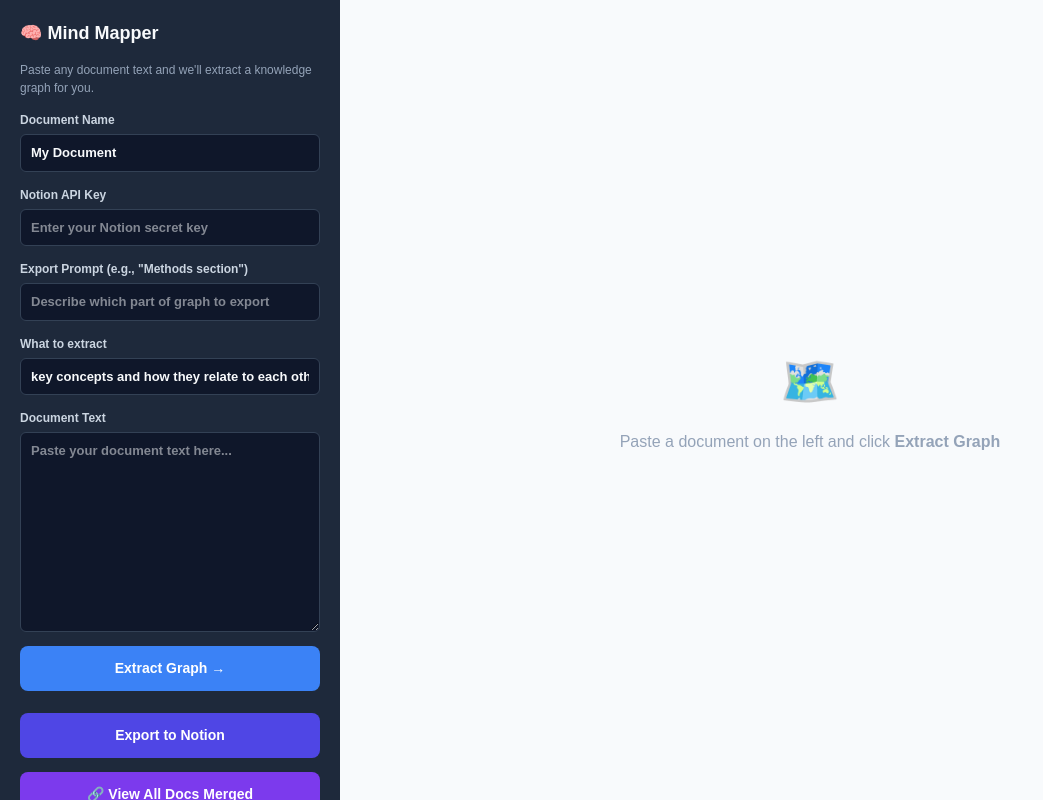
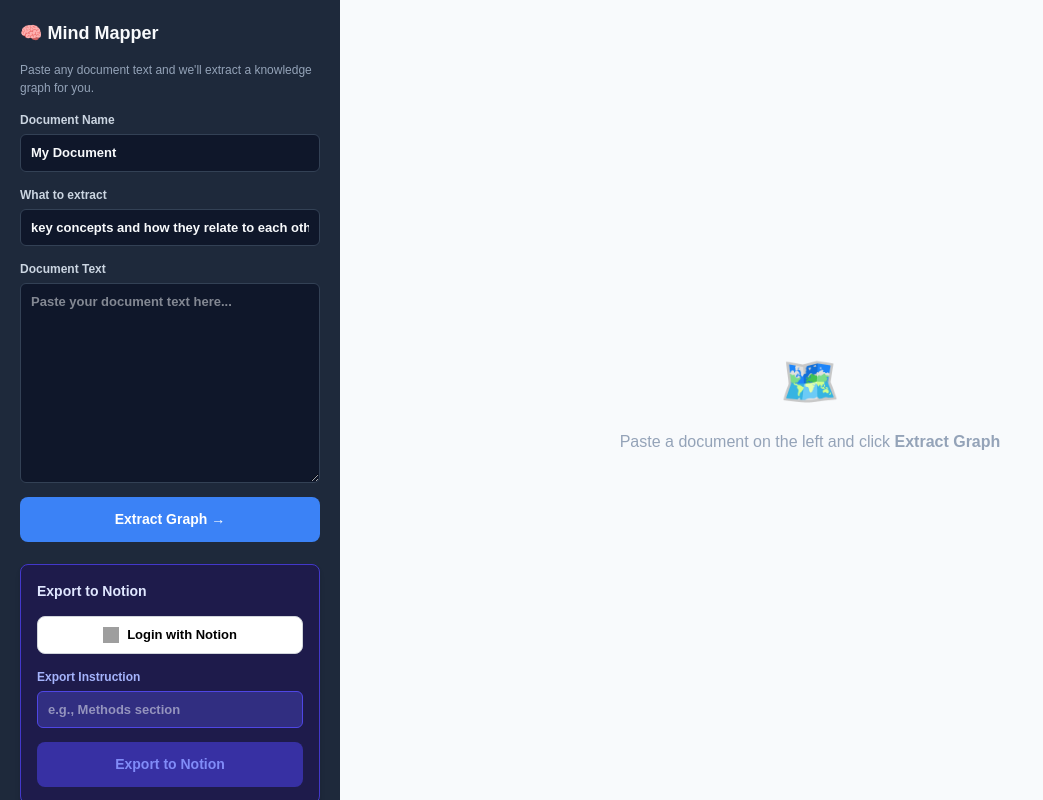
Before and after one commit to sheenkerr/CS5224-Group-Project, a React (Vite) app: page /mindmap in a window 1280 px wide. Shown: the whole page, without its empty margins (0-1043 px from the left). Built offline with nearby package versions, Linux system fonts and the light colour scheme; no server answers; grey boxes are pictures that could not be loaded.

Commit message:
Improve notion integration by using oAuth instead of API key input

```diff
--- a/src/pages/MindMapPage.tsx
+++ b/src/pages/MindMapPage.tsx
@@ -4,7 +4,7 @@
 // Place in: src/pages/MindMapPage.tsx
 // ─────────────────────────────────────────────
 
-import { useState } from "react";
+import { useState, useEffect, useRef } from "react";
 import MindMapViewer from "../components/MindMapViewer";
 import { MindMap } from "../../backend/src/applets/mindmapper/types";
 
@@ -30,6 +30,74 @@ export default function MindMapPage({ prefillText, prefillName }: MindMapPagePro
 
   const [viewMode, setViewMode] = useState<"single" | "merged">("single");
   const [mergedGraph, setMergedGraph] = useState<MindMap | null>(null);
+
+  const oauthCalled = useRef(false);
+
+  // Handle Notion OAuth callback
+  useEffect(() => {
+    const savedText = localStorage.getItem("mindmap_documentText");
+    const savedName = localStorage.getItem("mindmap_documentName");
+    const savedExtPrompt = localStorage.getItem("mindmap_extractionPrompt");
+    const savedExpPrompt = localStorage.getItem("mindmap_exportPrompt");
+
+    if (savedText !== null && !documentText) setDocumentText(savedText);
+    if (savedName !== null) setDocumentName(savedName);
+    if (savedExtPrompt !== null) setExtractionPrompt(savedExtPrompt);
+    if (savedExpPrompt !== null) setExportPrompt(savedExpPrompt);
+
+    const urlParams = new URLSearchParams(window.location.search);
+    const code = urlParams.get("code");
+
+    if (code && !oauthCalled.current) {
+      oauthCalled.current = true;
+      // Clear code from URL immediately to prevent strict-mode double fetch
+      window.history.replaceState({}, document.title, window.location.pathname);
+
+      setLoading(true);
+      fetch(`${API_BASE}/api/mindmapper/notion-token`, {
+        method: "POST",
+        headers: { "Content-Type": "application/json" },
+        body: JSON.stringify({ code }),
+      })
+        .then((res) => res.json())
+        .then((data) => {
+          if (data.success && data.access_token) {
+            setNotionApiKey(data.access_token);
+            // Optionally clear localStorage now that we're back
+            localStorage.removeItem("mindmap_documentText");
+            localStorage.removeItem("mindmap_documentName");
+            localStorage.removeItem("mindmap_extractionPrompt");
+            localStorage.removeItem("mindmap_exportPrompt");
+          } else {
+            setError(data.error || "Failed to exchange Notion token");
+          }
+        })
+        .catch((err) => setError(err.message))
+        .finally(() => setLoading(false));
+    }
+  }, []);
+
+  const handleLoginWithNotion = async () => {
+    try {
+      setLoading(true);
+      // Save state to restore after redirect
+      localStorage.setItem("mindmap_documentText", documentText);
+      localStorage.setItem("mindmap_documentName", documentName);
+      localStorage.setItem("mindmap_extractionPrompt", extractionPrompt);
+      localStorage.setItem("mindmap_exportPrompt", exportPrompt);
+
+      const res = await fetch(`${API_BASE}/api/mindmapper/notion-auth-url`);
+      const data = await res.json();
+      if (data.success && data.authUrl) {
+        window.location.href = data.authUrl;
+      } else {
+        throw new Error(data.error || "Failed to get auth URL");
+      }
+    } catch (err: unknown) {
+      setError(err instanceof Error ? err.message : "Error initiating Notion OAuth");
+      setLoading(false);
+    }
+  };
 
   const handleMergeView = async () => {
     const res = await fetch(`${API_BASE}/api/mindmapper/test-user/merged`);
@@ -125,6 +193,8 @@ export default function MindMapPage({ prefillText, prefillName }: MindMapPagePro
           Paste any document text and we'll extract a knowledge graph for you.
         </p>
 
+        {/* ── Document extraction inputs ── */}
+        <div style={{ display: "flex", flexDirection: "column", gap: 14 }}>
           {/* Document name */}
           <label style={labelStyle}>
             Document Name
@@ -136,26 +206,6 @@ export default function MindMapPage({ prefillText, prefillName }: MindMapPagePro
             />
           </label>
 
-        {/* Notion API Key */}
-        <label style={labelStyle}>
-          Notion API Key
-          <input
-            value={notionApiKey}
-            onChange={(e) => setNotionApiKey(e.target.value)}
-            style={inputStyle}
-            placeholder="Enter your Notion secret key"
-          />
-        </label>
-        {/* Export Prompt */}
-        <label style={labelStyle}>
-          Export Prompt (e.g., "Methods section")
-          <input
-            value={exportPrompt}
-            onChange={(e) => setExportPrompt(e.target.value)}
-            style={inputStyle}
-            placeholder="Describe which part of graph to export"
-          />
-        </label>
           {/* Extraction prompt */}
           <label style={labelStyle}>
             What to extract
@@ -195,24 +245,90 @@ export default function MindMapPage({ prefillText, prefillName }: MindMapPagePro
           >
             {loading ? "Extracting..." : "Extract Graph →"}
           </button>
+        </div>
+
+        {/* ── Notion Export Group ── */}
+        <div
+          style={{
+            background: "#1e1b4b", // deep indigo background to hint at export/Notion
+            border: "1px solid #4338ca",
+            borderRadius: 8,
+            padding: 16,
+            display: "flex",
+            flexDirection: "column",
+            gap: 14,
+            marginTop: 8,
+            boxShadow: "0 4px 6px -1px rgba(0, 0, 0, 0.1), 0 2px 4px -1px rgba(0, 0, 0, 0.06)",
+          }}
+        >
+          <div style={{ display: "flex", alignItems: "center", gap: 8 }}>
+            <h3 style={{ margin: 0, fontSize: 14, fontWeight: 600, color: "#e0e7ff" }}>
+              Export to Notion
+            </h3>
+          </div>
+
+          {/* Notion Integration */}
+          {notionApiKey ? (
+            <div style={{ ...labelStyle, color: "#34d399", flexDirection: "row", alignItems: "center" }}>
+              ✅ Connected to Notion
+            </div>
+          ) : (
+            <button
+              onClick={handleLoginWithNotion}
+              disabled={loading}
+              style={{
+                padding: "8px",
+                background: "#ffffff",
+                color: "#000000",
+                border: "1px solid #d1d5db",
+                borderRadius: 8,
+                fontWeight: 600,
+                fontSize: 13,
+                cursor: loading ? "not-allowed" : "pointer",
+                display: "flex",
+                alignItems: "center",
+                justifyContent: "center",
+                gap: 8,
+              }}
+            >
+              <img
+                src="https://upload.wikimedia.org/wikipedia/commons/4/45/Notion_app_logo.png"
+                alt="Notion"
+                style={{ width: 16, height: 16 }}
+              />
+              Login with Notion
+            </button>
+          )}
+
+          {/* Export Prompt */}
+          <label style={{ ...labelStyle, color: "#a5b4fc" }}>
+            Export Instruction
+            <input
+              value={exportPrompt}
+              onChange={(e) => setExportPrompt(e.target.value)}
+              style={{ ...inputStyle, background: "#312e81", border: "1px solid #4f46e5" }}
+              placeholder="e.g., Methods section"
+            />
+          </label>
+
           {/* Export to Notion button */}
           <button
             onClick={handleExport}
-          disabled={loading || !graph}
+            disabled={loading || !graph || !notionApiKey}
             style={{
               padding: "12px",
-            background: loading ? "#475569" : "#4f46e5",
-            color: "#fff",
+              background: loading || !graph || !notionApiKey ? "#3730a3" : "#4f46e5",
+              color: loading || !graph || !notionApiKey ? "#818cf8" : "#ffffff",
               border: "none",
               borderRadius: 8,
               fontWeight: 700,
               fontSize: 14,
-            marginTop: 8,
-            cursor: loading ? "not-allowed" : "pointer",
+              cursor: loading || !graph || !notionApiKey ? "not-allowed" : "pointer",
             }}
           >
             Export to Notion
           </button>
+        </div>
         <button
           onClick={handleMergeView}
           style={{
```
Also changed, not shown: 1 other file (tests, documents, lock files or other folders). Lines whose indentation alone changed are shown as unchanged.
